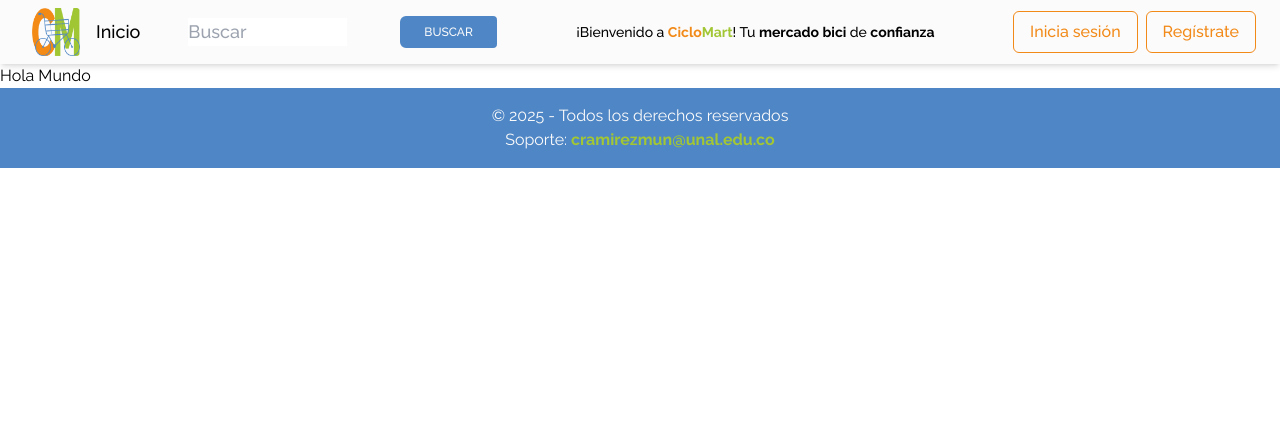
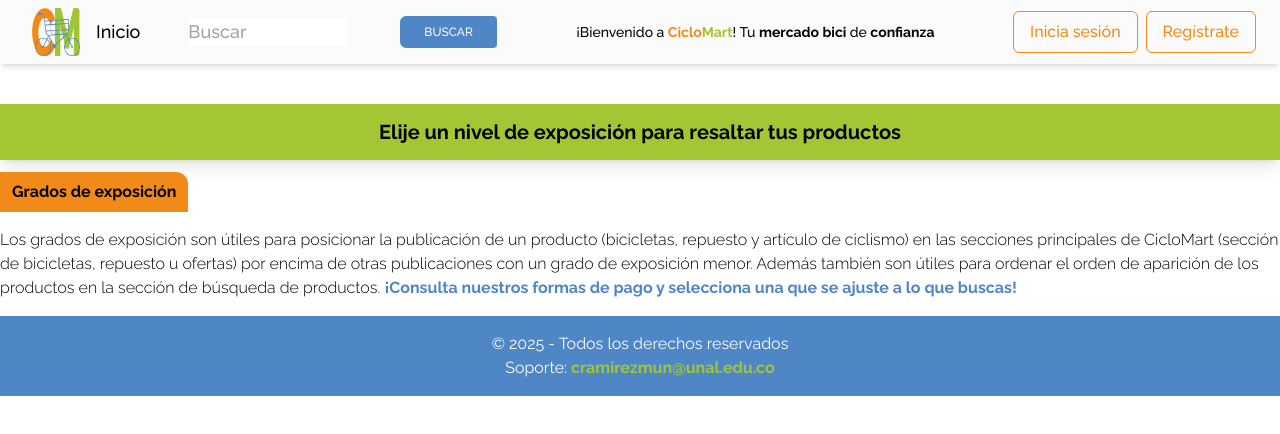
Before and after one commit to w1sec0d/ciclomart_frontend, a React (Vite) app: page /exposureInfo in a window 1280 px wide. Shown: the top 434 px of the page. Built offline with nearby package versions, Linux system fonts and the light colour scheme; no server answers; what @mercadopago/sdk-react would draw is missing.

Commit message:
Añade información sobre grados de exposición

```diff
--- a/src/pages/ExposureInfo.jsx
+++ b/src/pages/ExposureInfo.jsx
@@ -1,5 +1,35 @@
 const ExposureInfo = () => {
-  return <p> Hola Mundo</p>
+  return (
+    <div className="w-full h-auto flex flex-col">
+      <div className="bg-secondary h-14 w-full mt-10 flex items-center justify-center shadow-lg">
+        <h1 className="text-xl font-bold">
+          Elije un nivel de exposición para resaltar tus productos
+        </h1>
+      </div>
+
+      <div className="flex flex-col h-auto w-full mt-3">
+        <div>
+          <h2 className="font-bold bg-tertiary py-2 px-3 inline-block rounded-tr-xl">
+            Grados de exposición
+          </h2>
+        </div>
+        <div className="my-4 font-light">
+          <p>
+            Los grados de exposición son útiles para posicionar la publicación
+            de un producto (bicicletas, repuesto y artículo de ciclismo) en las
+            secciones principales de CicloMart (sección de bicicletas, repuesto
+            u ofertas) por encima de otras publicaciones con un grado de
+            exposición menor. Además también son útiles para ordenar el orden de
+            aparición de los productos en la sección de búsqueda de productos.{' '}
+            <p className="inline-block text-primary font-bold">
+              ¡Consulta nuestros formas de pago y selecciona una que se ajuste a
+              lo que buscas!{' '}
+            </p>
+          </p>
+        </div>
+      </div>
+    </div>
+  )
 }
 
 export default ExposureInfo
```
